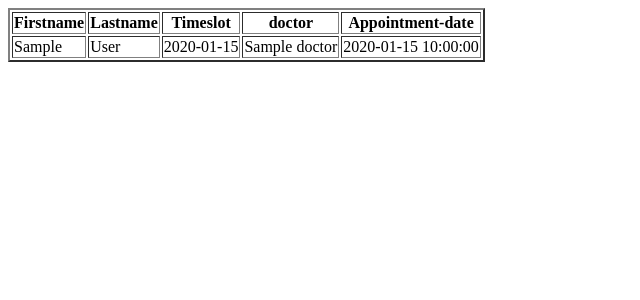
After one commit to VedhaSankar/health-care-app, a Flask app: page /appointment-list in a window 1280 px wide. The commit adds this page. Shown: the top 300 px of the page, without its empty margins (0-640 px from the left). Run offline with Flask 2, Linux system fonts and the light colour scheme; the visitor is signed in with stand-in values (Sample User, id 1); a database or web service that is not in the repository returns one stand-in record (values such as "Sample title"); parts of the project's set-up code (start-up, migrations or seed data) failed here and were passed over.

Commit message:
Updates for 13:02:01   10/03/23

```diff
--- a/app.py
+++ b/app.py
@@ -132,14 +132,13 @@ def login():
 
         user_from_db = new_collection.find_one({'username': username})
 
-        id = user_from_db['_id']
-
         # print(user_from_db)
 
         if user_from_db:
 
             if password == user_from_db['password']:
 
+                id = user_from_db['_id']
                 session['id'] = id
                 print(f"User ID {id} set to session")
 
@@ -180,44 +179,62 @@ def appointment_registration():
         # change appointment date to string
         appointment_date = appointment_date.strftime("%d/%m/%Y")
 
+        # get user details from database
+        collection_name = 'users'
+        users_collection = database[collection_name]
+
+        user_from_db = users_collection.find_one({'_id': session['id']})
+
         print("session id " + str(session['id']))
 
+        id                   = session['id']
+        username_from_db     = user_from_db['username']
+
         result = {
-            "first_name": first_name,
-            "last_name": last_name,
-            "doctor": doctor,
-            "appointment_date": appointment_date,
-            "time_slot": time_slot
+            "user_id"           : id,       #connects user db to patient registration db
+            "username"          : username_from_db,
+            "first_name"        : first_name,
+            "last_name"         : last_name,
+            "doctor"            : doctor,
+            "appointment_date"  : appointment_date,
+            "time_slot"         : time_slot
         }
 
         collection_name = 'patient-appointment'
-        new_collection = database[collection_name]
-        x = new_collection.insert_one(result)
+        patient_collection = database[collection_name]
+        x = patient_collection.insert_one(result)
 
         print(x)
 
-
-        # get user details from database
-        collection_name = 'users'
-        new_collection = database[collection_name]
-
-        user_from_db = new_collection.find_one({'_id': session['id']})
-
-        message = f'Hello {first_name} {last_name}!\nYour appointment has been booked successfully. \nDoctor: {doctor} \nAppointment Date: {appointment_date} \nTime Slot: {time_slot}'
+        # message = f'Hello {first_name} {last_name}!\nYour appointment has been booked successfully. \nDoctor: {doctor} \nAppointment Date: {appointment_date} \nTime Slot: {time_slot}'
 
 
         # for sender in EMAIL_LIST:
-        send_email(
-        receiver_address=user_from_db['email'],
-        subject='Appointment Confirmation',
-        content=message
-        )
+        # send_email(
+        # receiver_address=user_from_db['email'],
+        # subject='Appointment Confirmation',
+        # content=message
+        # )
 
-
-        return render_template('appointment_registration.html', message = "Appointment booked successfully")
+        return redirect('/appointment-list')
 
     return render_template('appointment_registration.html')
 
+@app.route('/appointment-list', methods = ["GET", "POST"])
+def appointment_list():
+
+    print("ranjithame")
+
+    collection_name = 'patient-appointment'
+    new_collection = database[collection_name]
+
+    user_from_db = new_collection.find({}, {'user_id': session['id'], "appointment_date" : 1, "time_slot":1, "doctor":1, "first_name":1, "last_name":1}     )
+    # print(type(user_from_db))
+    # for item in user_from_db:
+
+    #     print(item.get('first_name'))
+
+    return render_template('appointment-list.html',user_from_db=user_from_db)
 
 
 if __name__== "__main__":
--- /dev/null
+++ b/templates/appointment-list.html
@@ -0,0 +1,37 @@
+<!DOCTYPE html>
+<html lang="en">
+
+<head>
+    <meta charset="UTF-8">
+    <meta http-equiv="X-UA-Compatible" content="IE=edge">
+    <meta name="viewport" content="width=device-width, initial-scale=1.0">
+    <title>appointment list page</title>
+</head>
+
+<body>
+    <table border="2px">
+        <tr>
+            <th>Firstname</th>
+            <th>Lastname</th>
+            <th>Timeslot</th>
+            <th>doctor</th>
+            <th>Appointment-date</th>
+        </tr>
+
+        {% for list in user_from_db %}
+        <tr>
+            <td>{{list.get('first_name')}}</td>
+            <td>{{list .get('last_name')}}</td>
+            <td>{{list.get('times_lot')}}</td>
+            <td>{{list.get('doctor')}}</td>
+            <td>{{list.get('appointment_date')}}</td>
+
+        </tr>
+        {% endfor %}
+
+    </table>
+
+
+</body>
+
+</html>
```
Also changed, not shown: templates/login.html (+16 -5 lines), utils.py (+26 -3 lines).
